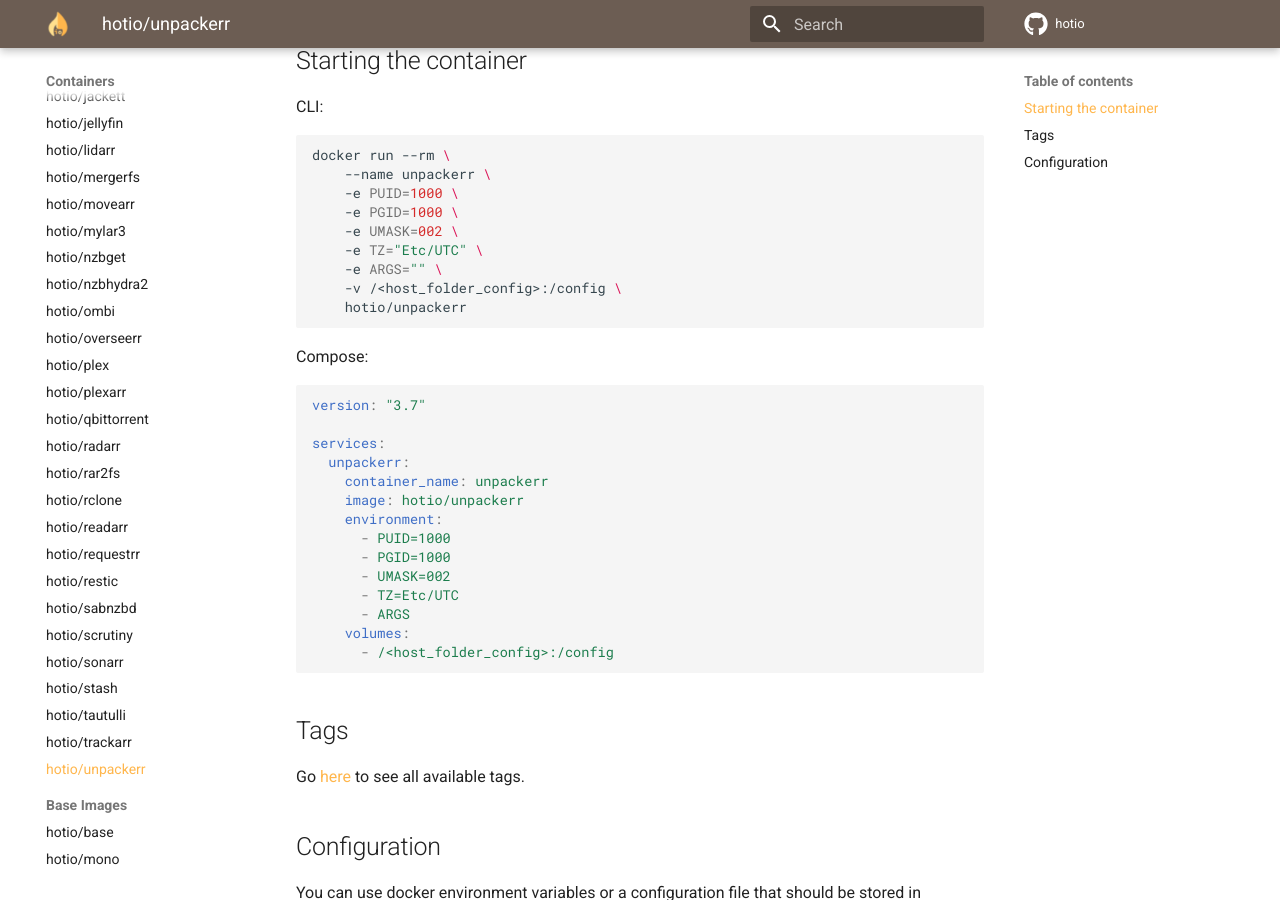
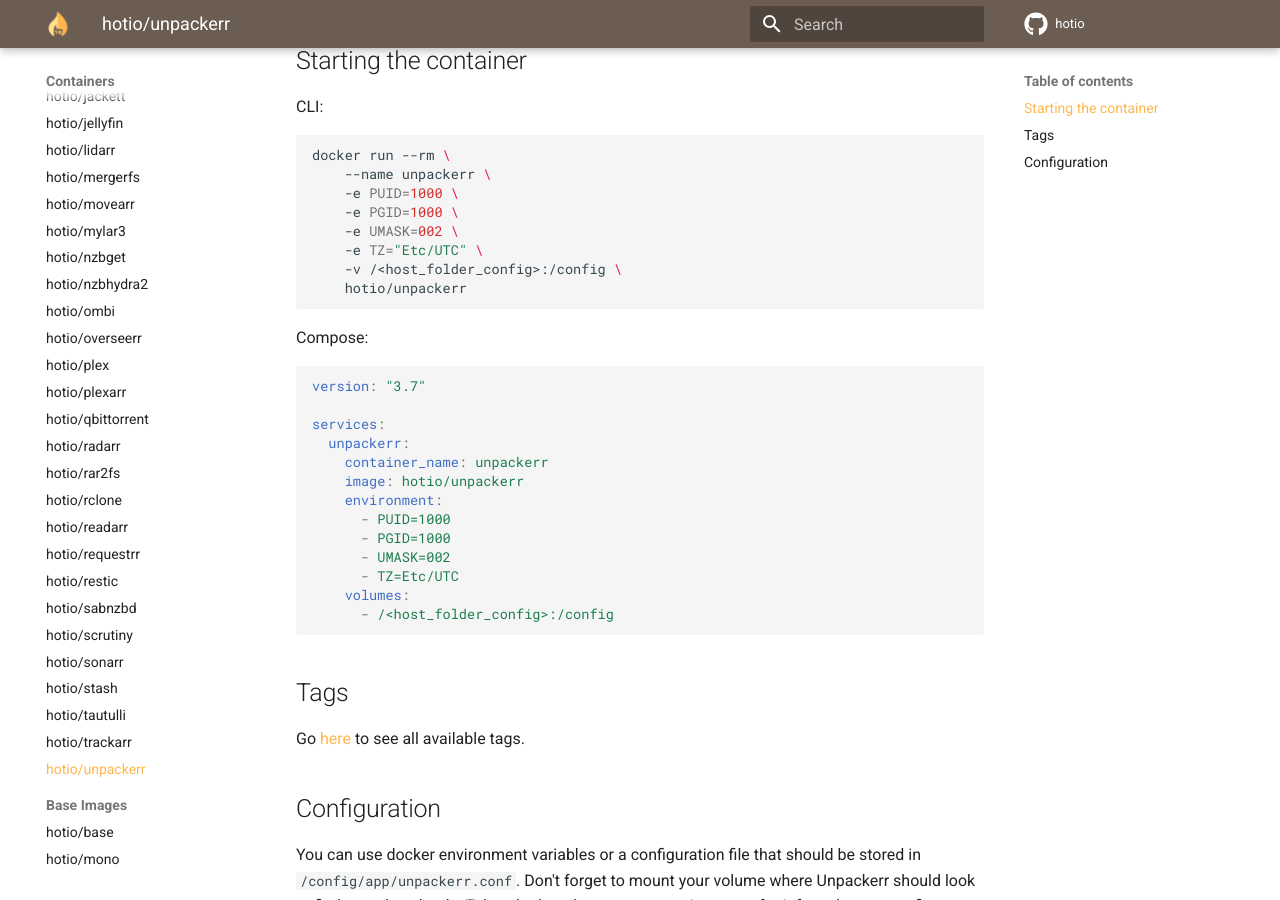
Before and after one commit to hotio/website, an MkDocs documentation site: the page built from docs/containers/unpackerr.md, in a window 1280 px wide and 900 px high, scrolled down 406 px. Built offline with MkDocs 1.6.1 and Material for MkDocs 9.7.7, drawn with Linux system fonts in a browser that asks for light colours.

Commit message:
update unpackerr docs

````diff
--- a/docs/containers/unpackerr.md
+++ b/docs/containers/unpackerr.md
@@ -18,7 +18,6 @@
     -e PGID=1000 \
     -e UMASK=002 \
     -e TZ="Etc/UTC" \
-    -e ARGS="" \
     -v /<host_folder_config>:/config \
     hotio/unpackerr
 ```
@@ -37,7 +36,6 @@
       - PGID=1000
       - UMASK=002
       - TZ=Etc/UTC
-      - ARGS
     volumes:
       - /<host_folder_config>:/config
 ```
````
